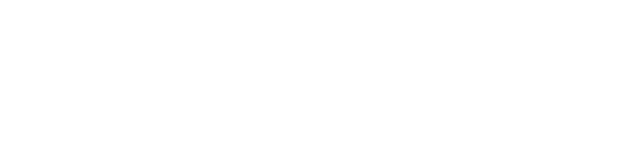
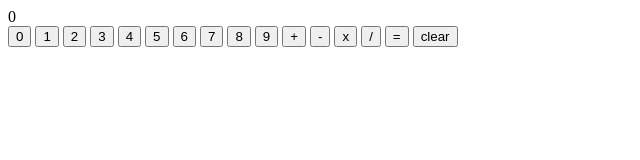
Before and after one commit to tiredDm/odin-calculator, a plain HTML site: page index.html in a window 1280 px wide. Shown: the whole page, without its empty margins (0-640 px from the left). Drawn offline with Linux system fonts and the light colour scheme.

Commit message:
added basic buttons

```diff
--- a/index.html
+++ b/index.html
@@ -7,6 +7,27 @@
     <script src="script.js" defer></script>
 </head>
 <body>
+    <div class='calculator'>
+        <div class='output'> 0</div>
+        <div class='buttons'>
+            <button>0</button>
+            <button>1</button>
+            <button>2</button>
+            <button>3</button>
+            <button>4</button>
+            <button>5</button>
+            <button>6</button>
+            <button>7</button>
+            <button>8</button>
+            <button>9</button>
+            <button>+</button>
+            <button>-</button>
+            <button>x</button>
+            <button>/</button>
+            <button>=</button>
+            <button>clear</button>
+        </div>
 
+    </div>
 </body>
 </html>
```
